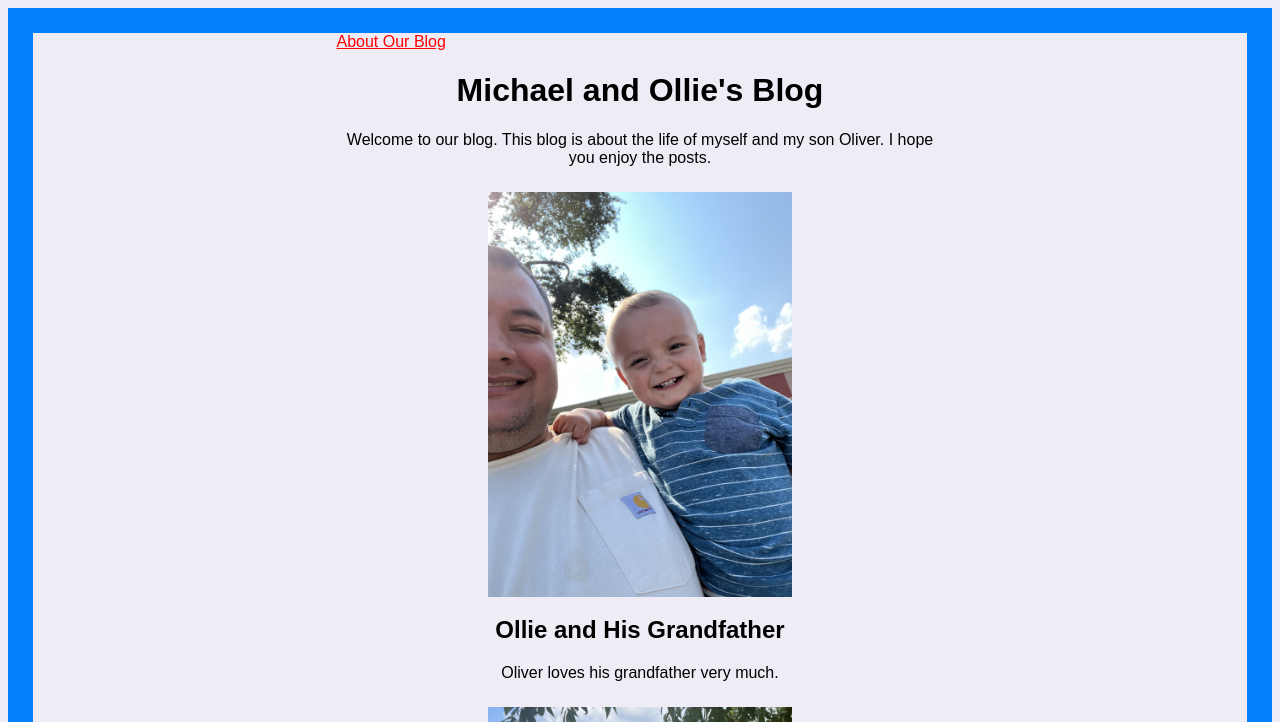
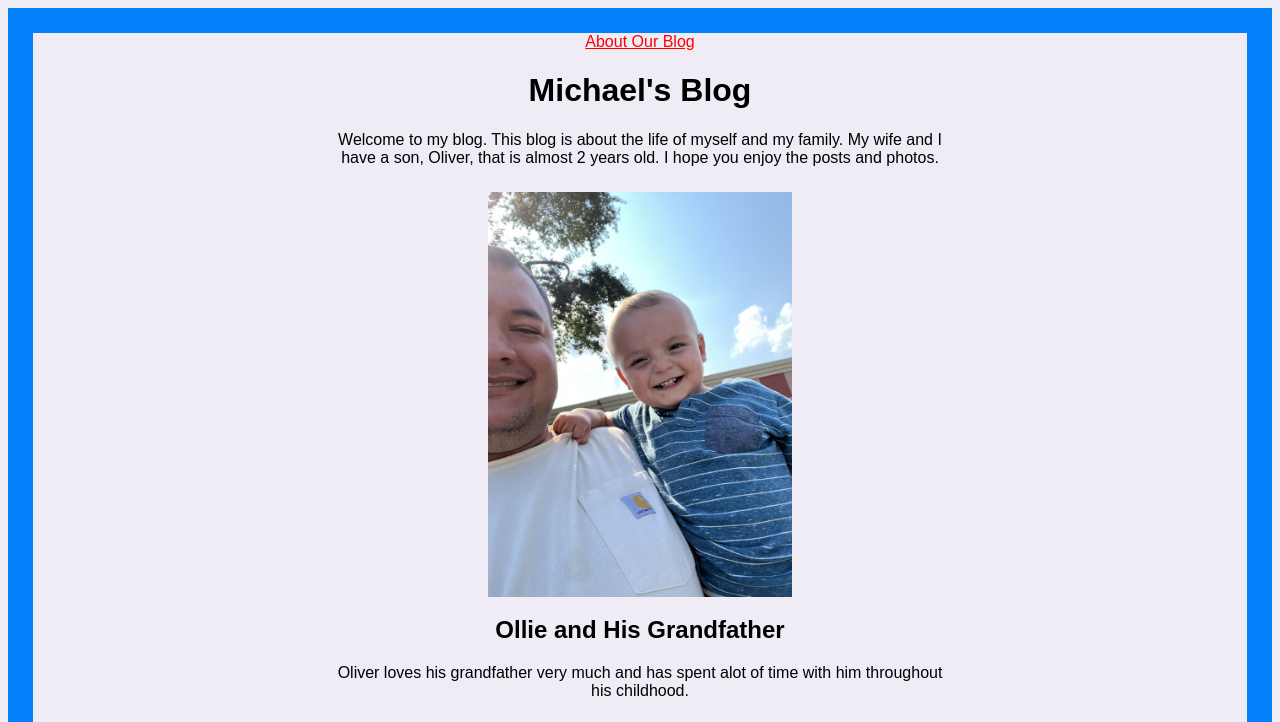
Before and after one commit to michaelbuell/finalproject, a plain HTML site: page index.html in a window 1280 px wide. Shown: the top 722 px of the page. Drawn offline with Linux system fonts and the light colour scheme.

Commit message:
Updated index.html and about.html, modified project planning docs

```diff
--- a/index.html
+++ b/index.html
@@ -4,21 +4,22 @@
         <meta charset="UTF-8" />
         <meta name="viewport" content="width=device-width, initial-scale=1.0" />
         <link rel="stylesheet" href="style.css" />
-        <title>Final Project: Michael and Ollie's Blog</title>
+        <title>Michael's Blog</title>
     </head>
 <div><a class="about" href="https://michaelbuell.github.io/finalproject/about" target="_blank">About Our Blog</a></div>
 
 
     <body>
-    <h1>Michael and Ollie's Blog</h1>
-    <p class="p1">Welcome to our blog. This blog is about the life of myself and my son Oliver. I hope you enjoy the posts.</p>
+    <h1>Michael's Blog</h1>
+    <p class="p2">Welcome to my blog. This blog is about the life of myself and my family. My wife and I have a son, Oliver, that is almost 2 years old.
+        I hope you enjoy the posts and photos.</p>
 
 
     <h2></h2>
     <img class="image1" src="https://github.com/michaelbuell/finalproject/blob/main/thumbnail_IMG_6317.jpg?raw=true">
 
     <h2>Ollie and His Grandfather</h2>
-    <p class="p1">Oliver loves his grandfather very much.</p>
+    <p class="p1">Oliver loves his grandfather very much and has spent alot of time with him throughout his childhood.</p>
     <img class="image2" src="https://github.com/michaelbuell/finalproject/blob/main/thumbnail_IMG_6321.jpg?raw=true">
 
     <h2>Ollie at the Zoo</h2>
--- a/style.css
+++ b/style.css
@@ -29,6 +29,15 @@ h2 {
 }
 
 .p1 {
+    color: #000000;
+    font-size: 14;
+    text-align: center;
+    width: 50%;
+    margin: auto;
+
+}
+
+.p2 {
     color: #000000;
     font-size: 14;
     text-align: center;
@@ -101,4 +110,8 @@ div {
 
 a {
     color: #ff0000;
+    text-align: center;
+    margin: auto;
+    width: auto;
+    display: block;
 }
```
Also changed, not shown: about.html (+3 -3 lines), 3 other files.
